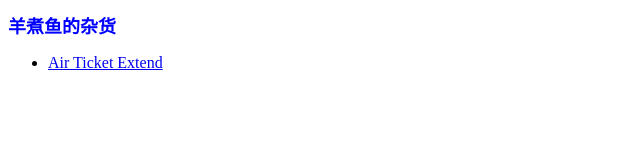
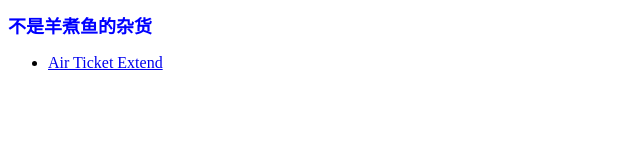
Before and after one commit to CloudVillageRS/AirTicketExtend, a plain HTML site: page index.html in a window 1280 px wide. Shown: the full height of the page, 0-640 px from the left. Drawn offline with Linux system fonts and the light colour scheme.

Commit message:
Update index.html

```diff
--- a/index.html
+++ b/index.html
@@ -1,13 +1,13 @@
 <!DOCTYPE html>
 <html>
     <head>
-        <title>杨哲思的Github页面</title>
+        <title>不是杨哲思的Github页面</title>
         <meta charset="utf-8">
         <link type="text/css" rel="stylesheet" href="/main.css">
         <link rel="shortcuticon" href="/favicon.ico">
     </head>
     <body>
-        <h1>羊煮鱼的杂货</h1>
+        <h1>不是羊煮鱼的杂货</h1>
         <ul>
             <li><a href="/ATE/Solo/ATE.html">Air Ticket Extend</a></li>
         </ul>
```
